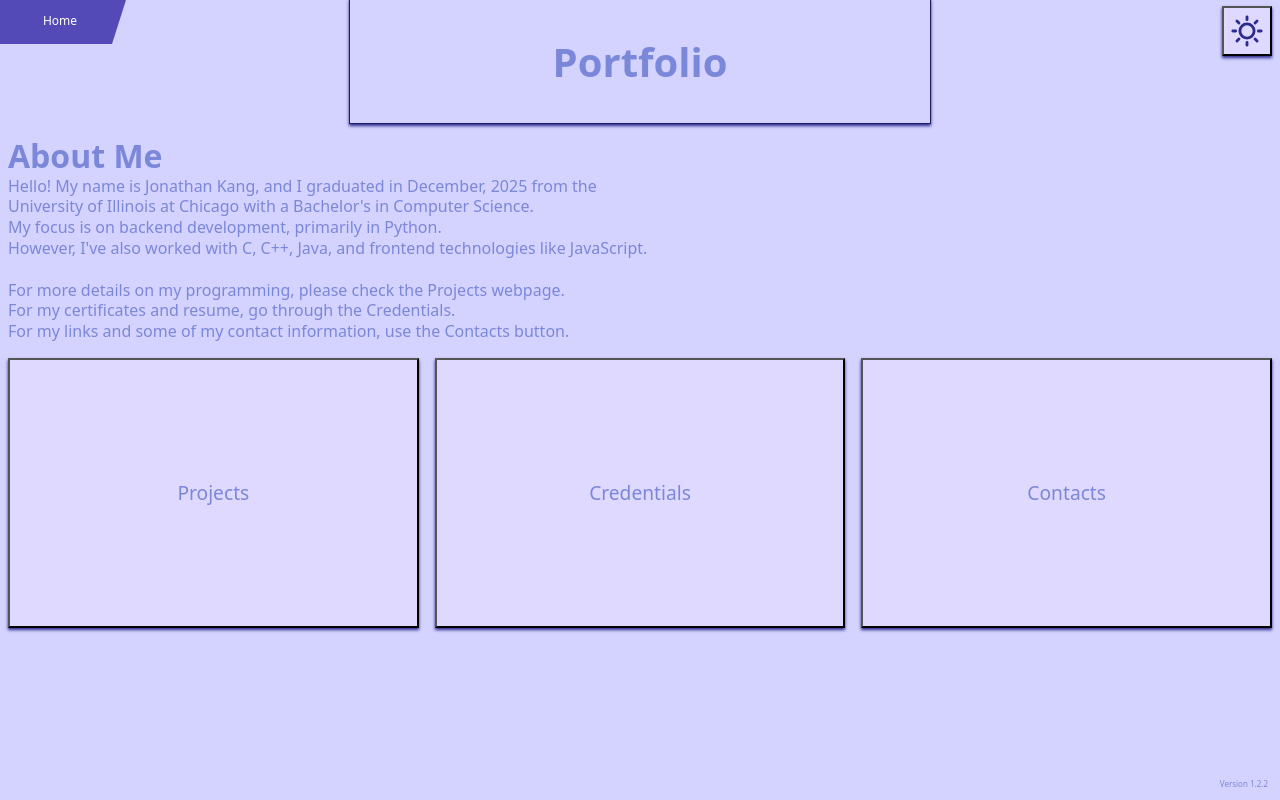
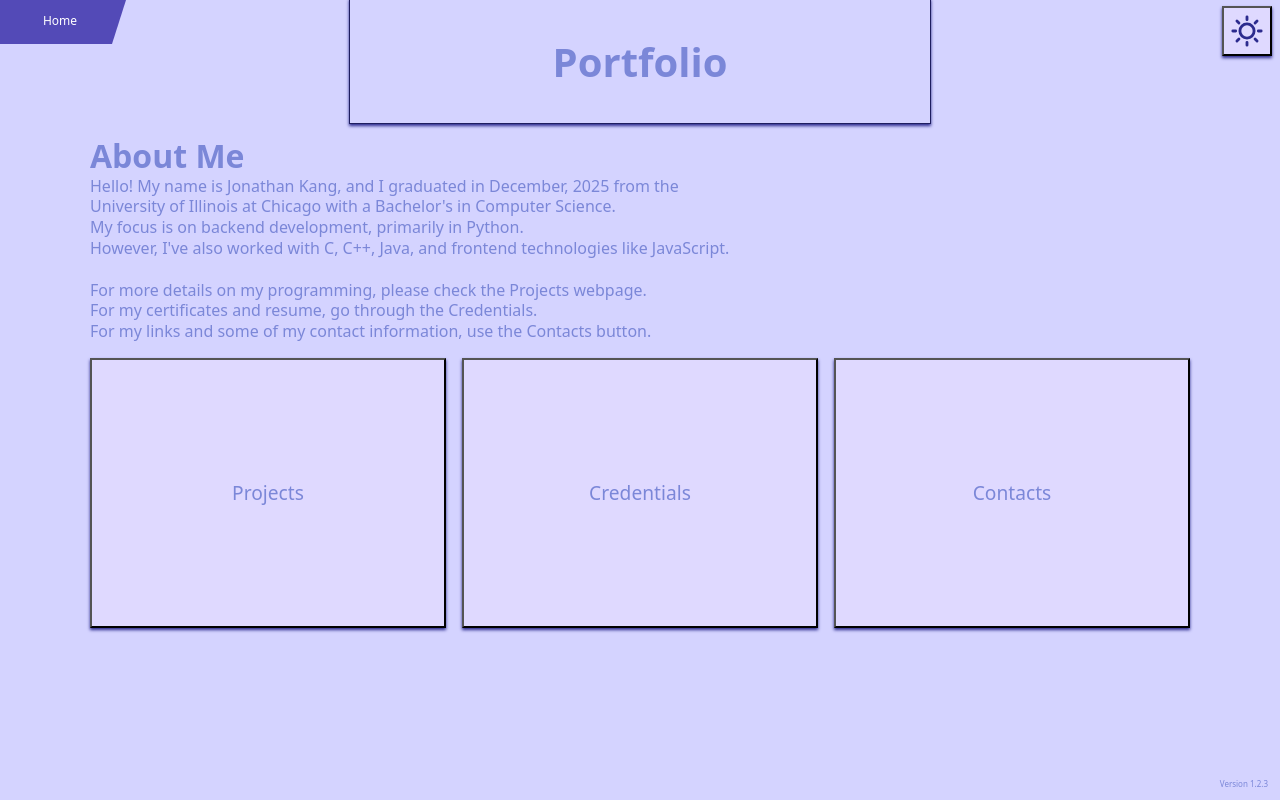
Before and after one commit to JJonKang/Portfolio, a React (Vite) app in the folder react-app/: page / in a window 1280 px wide. Built offline with nearby package versions, Linux system fonts and the light colour scheme; a web font is replaced by a local one.

Commit message:
1) Added content borders to give the elements more room on the sides. 2) Added underlines to links to better emphasize being clickable

```diff
--- a/react-app/src/App.jsx
+++ b/react-app/src/App.jsx
@@ -10,7 +10,7 @@ import Contacts from './pages/Contacts.jsx'
 /////////////////////////////////////
 // Easily change the version name
 function Version() {
-  return "Version 1.2.2"
+  return "Version 1.2.3"
 }
 
 /////////////////////////////////////
@@ -157,7 +157,7 @@ function Home({ dark }) {
   const btnClass = "box-btn " + (dark ? 'box-btn-dark' : 'box-btn-light')
 
   return (
-    <div>
+    <div className="page-content">
       <div className="line-u" />
       <h1 className="title">Portfolio</h1>
       <About />
--- a/react-app/src/index.css
+++ b/react-app/src/index.css
@@ -18,6 +18,12 @@ priority layers (z-index):
   --light-button: 5;
   --centered-image: 10;
   --transition: 0.15s;
+}
+
+.page-content {
+  max-width: 1100px;
+  margin: 0 auto;
+  padding: 0 2.3rem;
 }
 
 /* transition */
--- a/react-app/src/pages/Contacts.jsx
+++ b/react-app/src/pages/Contacts.jsx
@@ -1,15 +1,15 @@
 function Contacts() {
   return (
-    <div>
+    <div className="page-content">
       <h1 style={{ marginTop: '35px' }}>Contacts</h1>
       <div className="contact-divider">
         <div>
           <p>LinkedIn:</p>
-          <a href="https://www.linkedin.com/in/jonathan-kang-/" target="_blank">https://www.linkedin.com/in/jonathan-kang-/</a>
+          <a href="https://www.linkedin.com/in/jonathan-kang-/" target="_blank"><u>https://www.linkedin.com/in/jonathan-kang-/</u></a>
         </div>
         <div>
           <p>GitHub:</p>
-          <a href="https://github.com/JJonKang" target="_blank">https://github.com/JJonKang</a>
+          <a href="https://github.com/JJonKang" target="_blank"><u>https://github.com/JJonKang</u></a>
         </div>
       </div>
       <div className="contact-divider" style={{ marginTop: '30px'}}>
--- a/react-app/src/pages/Credentials.jsx
+++ b/react-app/src/pages/Credentials.jsx
@@ -16,9 +16,9 @@ function Certificates() {
         </h2>
       </div>
       <div>
-        <a href="https://cp.certmetrics.com/amazon/en/public/verify/credential/74a0b2a15ce24a8783b6862209c3e350"
+        <a style={{ display: 'inline' }} href="https://cp.certmetrics.com/amazon/en/public/verify/credential/74a0b2a15ce24a8783b6862209c3e350"
           target="_blank" className="cert">
-          https://cp.certmetrics.com/amazon/en/public/verify/credential/74a0b2a15ce24a8783b6862209c3e350
+          <u>Link-To-AWS-Credential</u>
         </a>
       </div>
       <div>
@@ -42,7 +42,7 @@ function Resume() {
 
 function Credentials() {
   return (
-    <div>
+    <div className="page-content">
       <Certificates />
       <Resume />
     </div>
--- a/react-app/src/pages/Projects.jsx
+++ b/react-app/src/pages/Projects.jsx
@@ -166,7 +166,7 @@ function ImageScroller({ images }) {
 
 function Projects() {
   return (
-    <div>
+    <div className="page-content">
       <h1 style={{ marginTop: '35px' }}>Projects</h1>
       <div>
         {projects.map((section, i) => (
```
